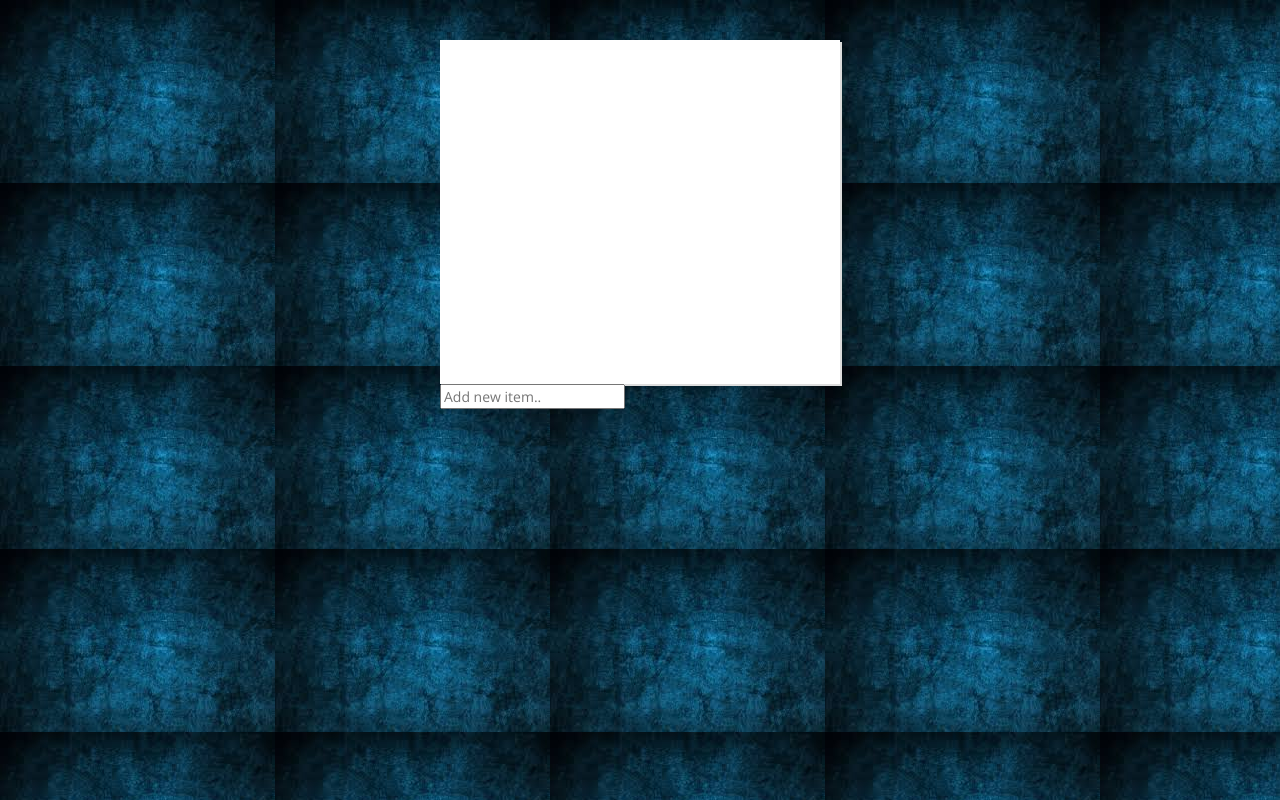
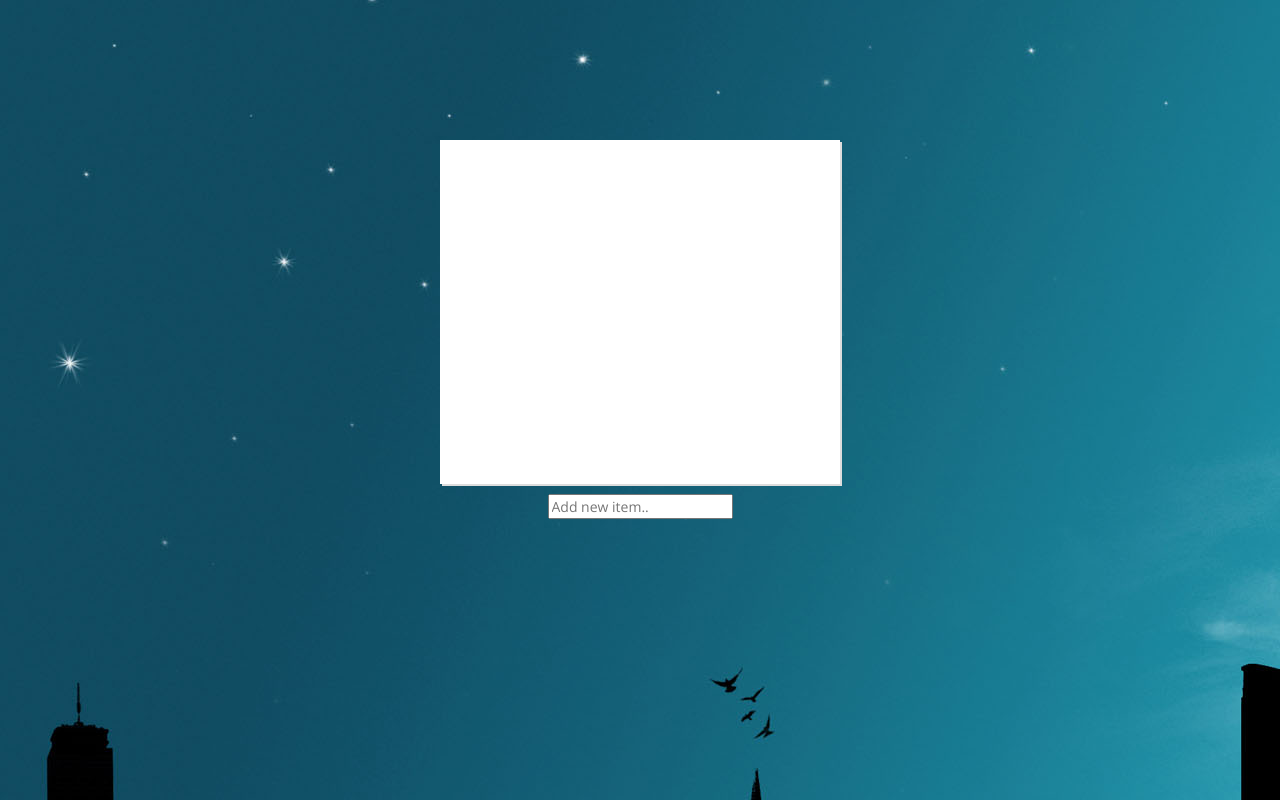
Before and after one commit to joey180x/todo-list2.0, a PHP site: page /todo.php in a window 1280 px wide. Run offline with PHP 8.4, Linux system fonts and the light colour scheme; data that the repository does not hold is empty.

Commit message:
Finished Project added some colors.

```diff
--- a/controller/create-user.php
+++ b/controller/create-user.php
@@ -15,7 +15,7 @@
     	   .  "salt = '$salt'");
 
     if ($query) {
-    	//echo "Successfully created users: $username";
+    	echo "Successfully created users: $username";
     }
     else {
     	 //echo "<p>" . $_SESSION["connection"]->error. "</p>";
--- a/controller/login-user.php
+++ b/controller/login-user.php
@@ -13,14 +13,14 @@
          if ($row["password"] === crypt($password, $row["salt"])) {
 
          	 $_SESSION["authenticated"] = true;
-         	 //echo "<p>Login Successful!</p>";
+         	 echo "<p>Login Successful!</p>";
 
              header("Location: " . $path . "todo.php");
          }
          else {
-         	 //echo "<p>Invalid username and password</p>";
+         	 echo "<p>Invalid username and password</p>";
          }
     }
     else {
-    	//echo "<p>Invalid username and password</p>";
+    	echo "<p>Invalid username and password</p>";
     }
--- a/css/main.css
+++ b/css/main.css
@@ -8,7 +8,7 @@
 body {
 	font: normal 14px 'Open Sans', Arial, sans-serif; /*body font*/
 	background-image: url(../images/download.jpg);
-	color: #999; /*body color*/
+	color: red; /*body color*/
  	background-repeat: repeat;
  	background-attachment: fixed;
  	width:100%;
@@ -17,7 +17,14 @@ body {
 
 	.wrap{/*styling for wrap*/
 		width: 400px; /*width is 400px*/
+		height: 600px;
 		margin: 0 auto;/*margin 0 auto*/
+		padding-top: 100px;
+	}
+	.add-new-task{
+		padding-top: 10px;
+		margin: 0 auto;
+		text-align: center;
 	}
 
 	.task-list{/*styling for task list*/
@@ -30,7 +37,6 @@ body {
 	}
 	@media only screen and (min-device-width : 375px) and (max-device-width : 667px) {
   	body {
-    background: #f1f1f1;
     width: 100%;
     font-size: 100px;
 
--- a/todo.php
+++ b/todo.php
@@ -2,6 +2,8 @@
 <html>
 <head>
 	<title>To-do List 2.0</title>
+	<meta charset="UTF-8">
+	<meta name="viewport" content="width=device-width, initial-scale=1, maximum-scale=1">
 	<link rel="stylesheet" type="text/css" href="css/main.css">
 </head>
 <body>
```
Also changed, not shown: images/download.jpg.
